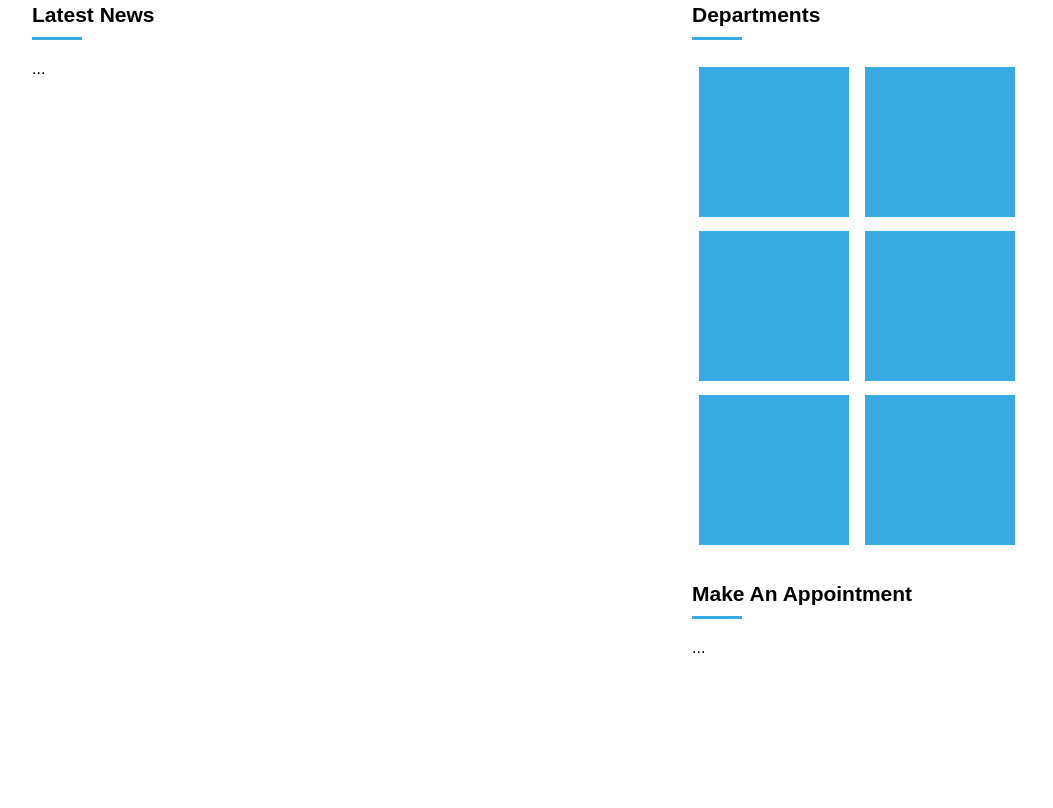
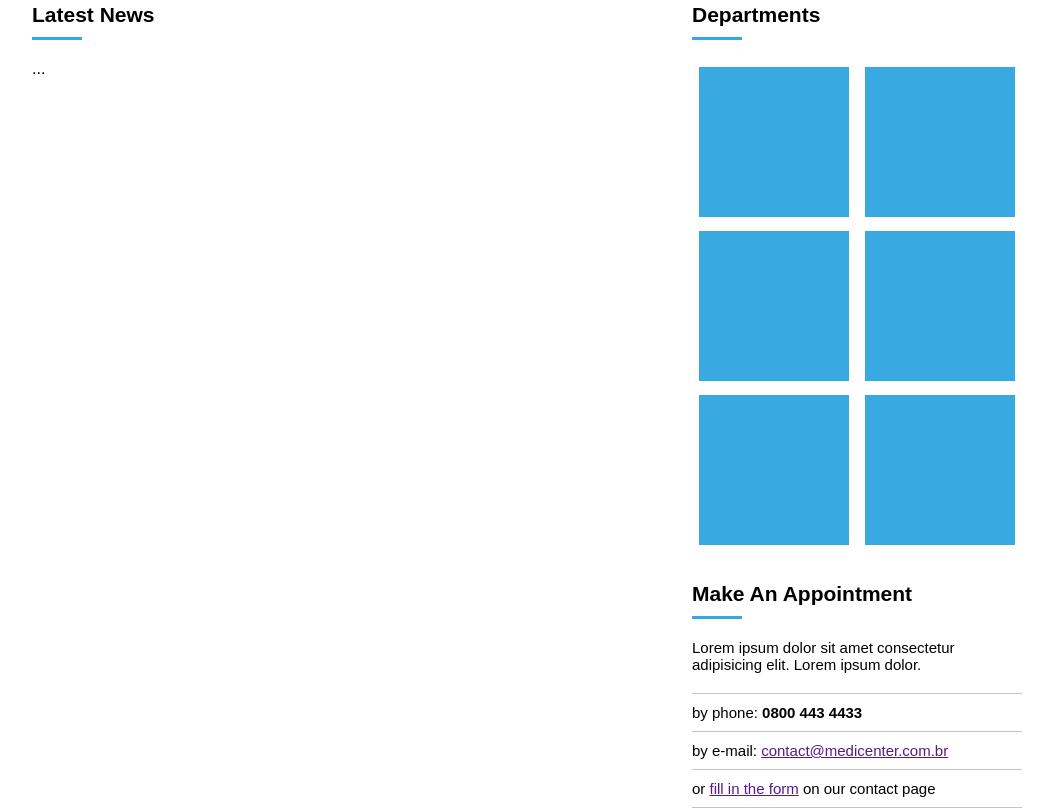
Before and after one commit to jorgearagao/medicenter, a plain HTML site: page index.html in a window 1280 px wide. Shown: the part 817-1625 px from the top of the page, without its empty margins (113-1166 px from the left). Before the commit the page ends 1474 px from the top, so only its background shows below. Drawn offline with Linux system fonts and the light colour scheme.

Commit message:
Seção Appointment

```diff
--- a/assets/css/style.css
+++ b/assets/css/style.css
@@ -183,3 +183,18 @@ nav .active a, nav a:hover {
     margin: 7px 7px;
     background-color: #39aae1;
 }
+
+.widget_appointment div {
+    border-bottom: 1px solid #c4c4c4;
+    font-size: 15px;
+}
+
+.widget_appointment .desc {
+    padding-bottom: 20px;
+
+}
+
+.widget_appointment .contacts {
+    padding-top: 10px;
+    padding-bottom: 10px;
+}
--- a/index.html
+++ b/index.html
@@ -106,8 +106,11 @@
                         <div class="widget_title_text">Make An Appointment</div>
                         <div class="widget_title_bar"></div>
                     </div>
-                    <div class="widget_body">
-                        ...
+                    <div class="widget_appointment">
+                        <div class="desc">Lorem ipsum dolor sit amet consectetur adipisicing elit. Lorem ipsum dolor.</div>
+                        <div class="contacts">by phone: <strong>0800 443 4433</strong></div>
+                        <div class="contacts">by e-mail: <a href="">contact@medicenter.com.br</a></div>
+                        <div class="contacts">or <a href="">fill in the form</a> on our contact page</div>
                     </div>
                 </div>
             </aside>
```
